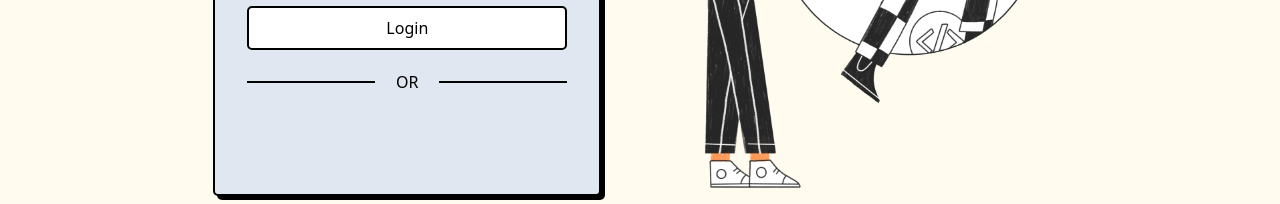
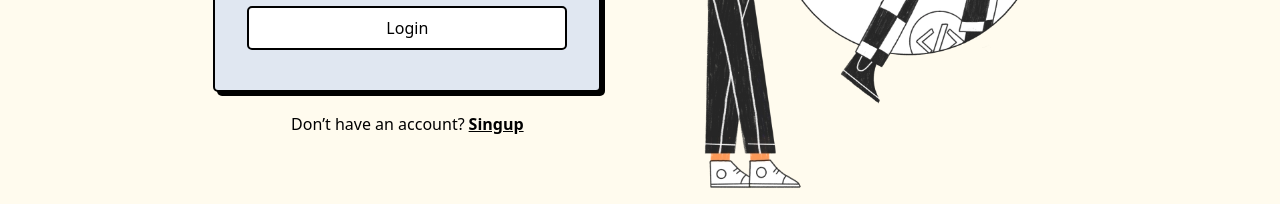
Before and after one commit to abhiram-ar/aicademy-fontend, a React (Vite) app: page /login in a window 1280 px wide. Shown: the part 464-668 px from the top of the page. Built offline with nearby package versions, Linux system fonts and the light colour scheme; no server answers.

Commit message:
added social auth condition for admin

```diff
--- a/src/components/auth/Login.tsx
+++ b/src/components/auth/Login.tsx
@@ -7,7 +7,7 @@ import { GoogleAuthRoles } from "./SignInWithGoogle";
 interface Props {
     handleLogin: (data: object) => void;
     enableSocialAuth?: boolean;
-    role: GoogleAuthRoles
+    role: GoogleAuthRoles | "admin"
 }
 
 const Login: React.FC<Props> = ({ handleLogin, enableSocialAuth = true, role  }) => {
@@ -91,7 +91,7 @@ const Login: React.FC<Props> = ({ handleLogin, enableSocialAuth = true, role  })
                     Login
                 </button>
             </form>
-            {enableSocialAuth && (
+            {enableSocialAuth || role!== "admin" && (
                 <>
                     <div className="flex justify-between items-center my-5">
                         <hr className="text-black border border-black w-2/5" />
--- a/src/pages/admin/AminLoginPage.tsx
+++ b/src/pages/admin/AminLoginPage.tsx
@@ -51,6 +51,7 @@ const AdminLoginPage = () => {
                         <Login
                             handleLogin={handleLogin}
                             enableSocialAuth={false}
+                            role="admin"
                         />
                     </div>
                 </div>
```
